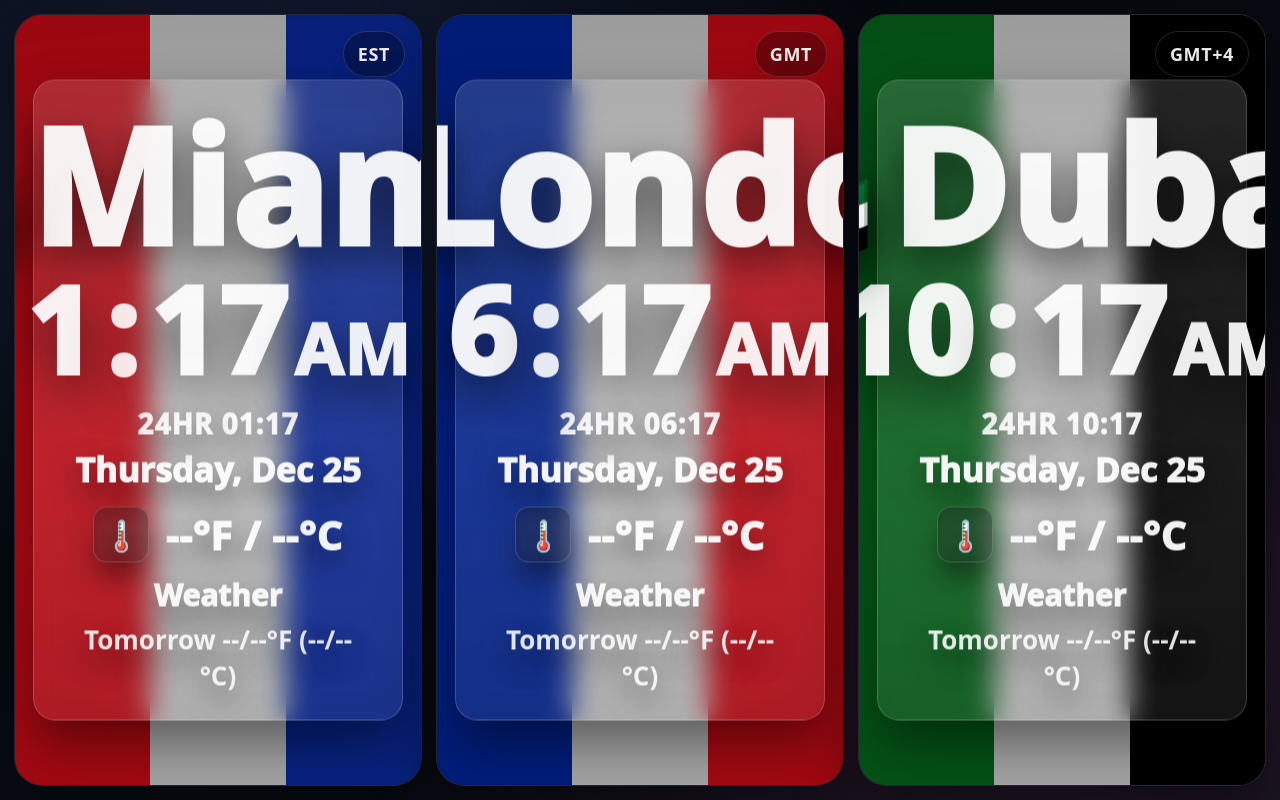
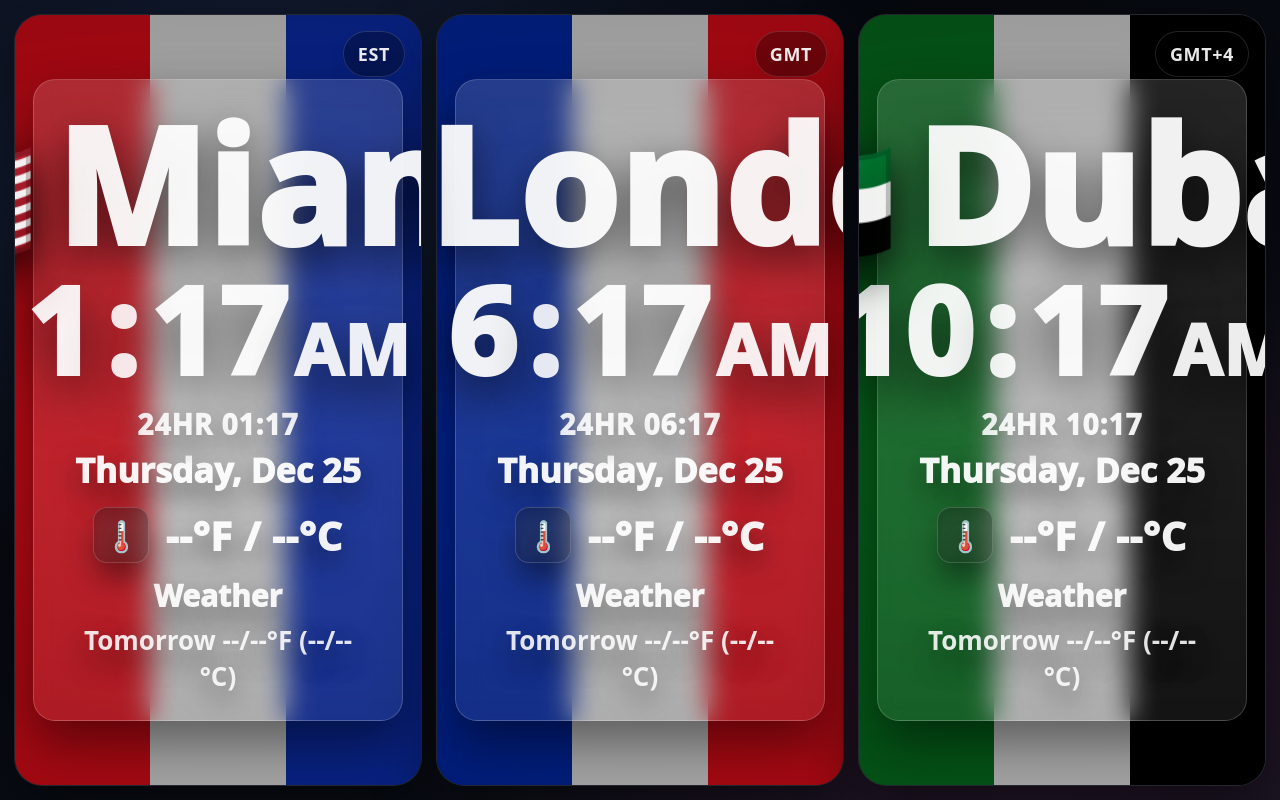
Before and after one commit to beafer007/cafetciclocks, a plain HTML site: page clocks1a.html in a window 1280 px wide. Drawn offline with Linux system fonts and the light colour scheme; no server answers.

Commit message:
Update clocks1a.html

```diff
--- a/clocks1a.html
+++ b/clocks1a.html
@@ -120,7 +120,7 @@
     }
 
     .cityFlag{
-      font-size: calc(var(--citySize) * 0.55);
+      font-size: calc(var(--citySize) * 0.8);
       line-height: 1;
       filter: drop-shadow(0 12px 22px rgba(0,0,0,0.45));
     }
```
